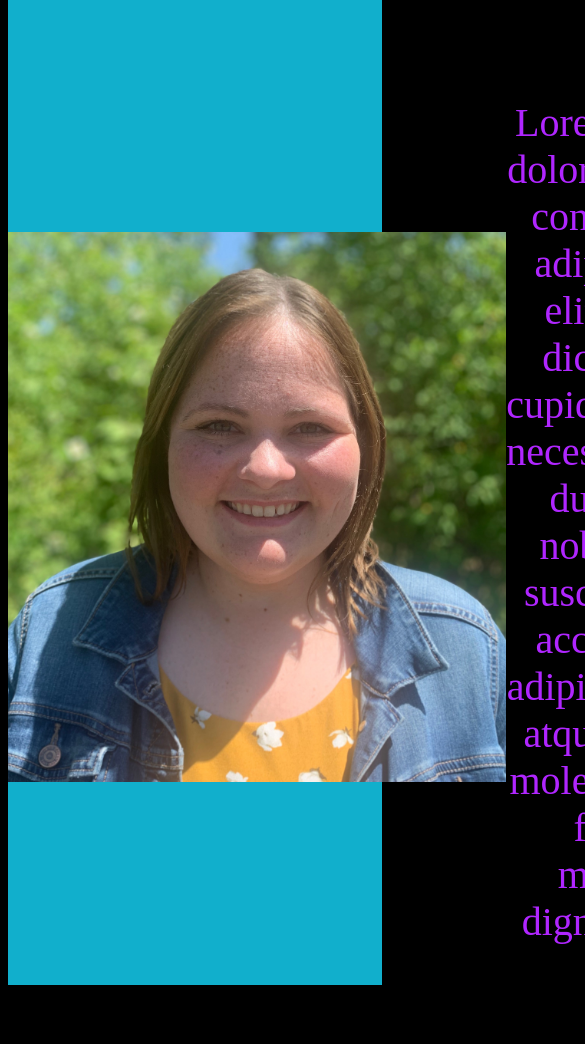
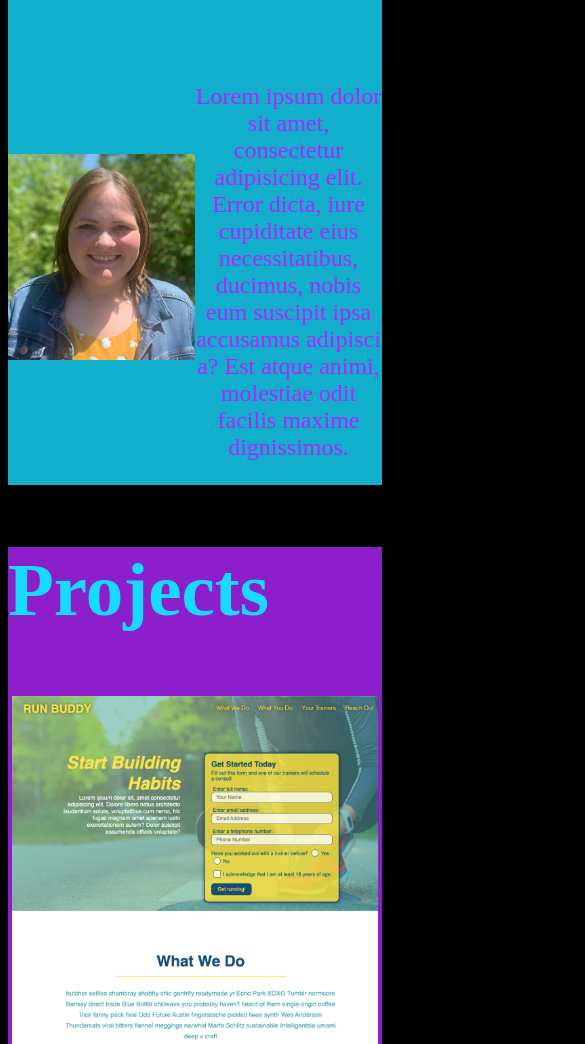
Before and after one commit to jessicalauren822/Portfolio, a plain HTML site: page index.html in a window 390 px wide. Shown: the part 738-1782 px from the top of the page, 585 px wide, since content can reach past the window. Drawn offline with Linux system fonts and the light colour scheme.

Commit message:
added media queries

```diff
--- a/assets/css/style.css
+++ b/assets/css/style.css
@@ -148,3 +148,23 @@ header h1 {
 .Contact span {
     font-size: 20px;
 }
+
+/* MEDIA QUERY FOR MOBILE PHONES AND SMALLER*/
+@media screen and (max-width: 800px) {
+
+.About .bio p {
+    width: 50%;
+    font-size: 150%;
+}
+
+.About .bio img {
+    width: 50%;
+    height: 50%;
+}
+
+.Projects img {
+    width: 98%;
+    height: 98%;
+}
+
+}
```
